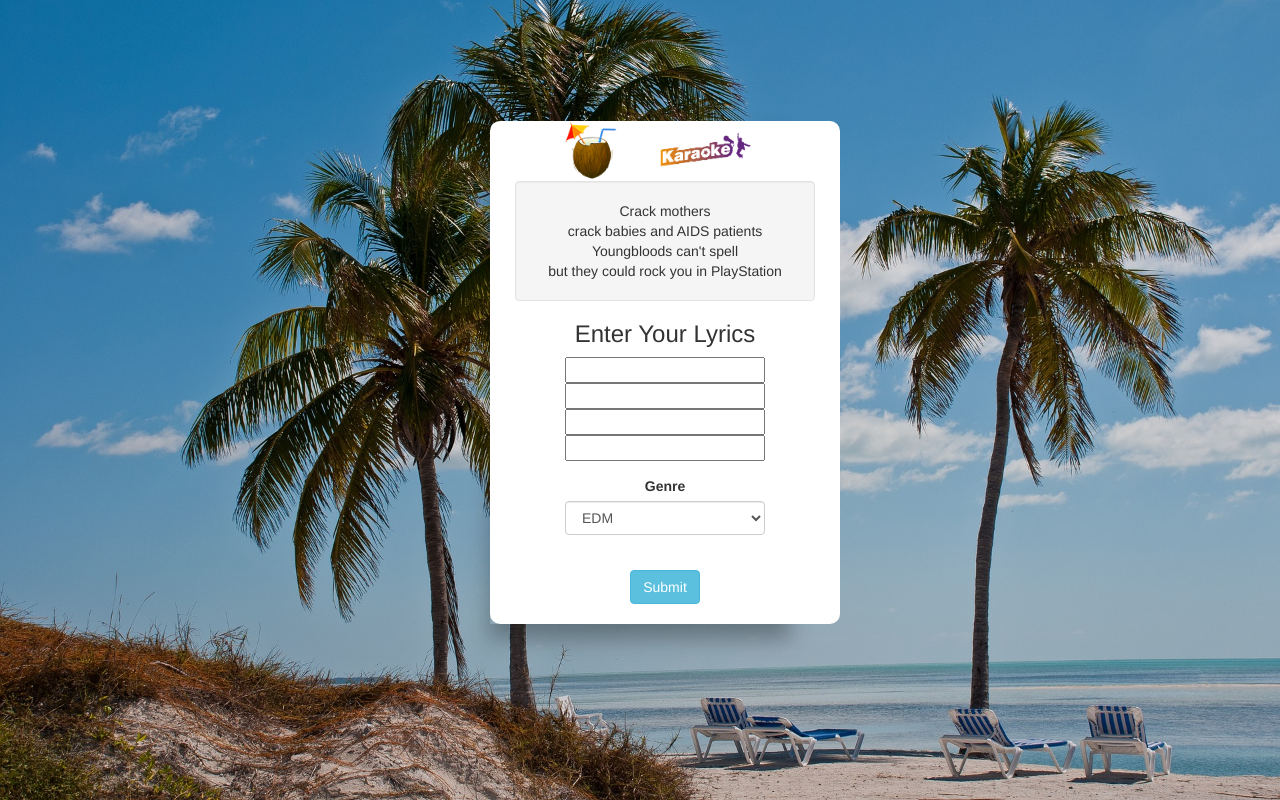
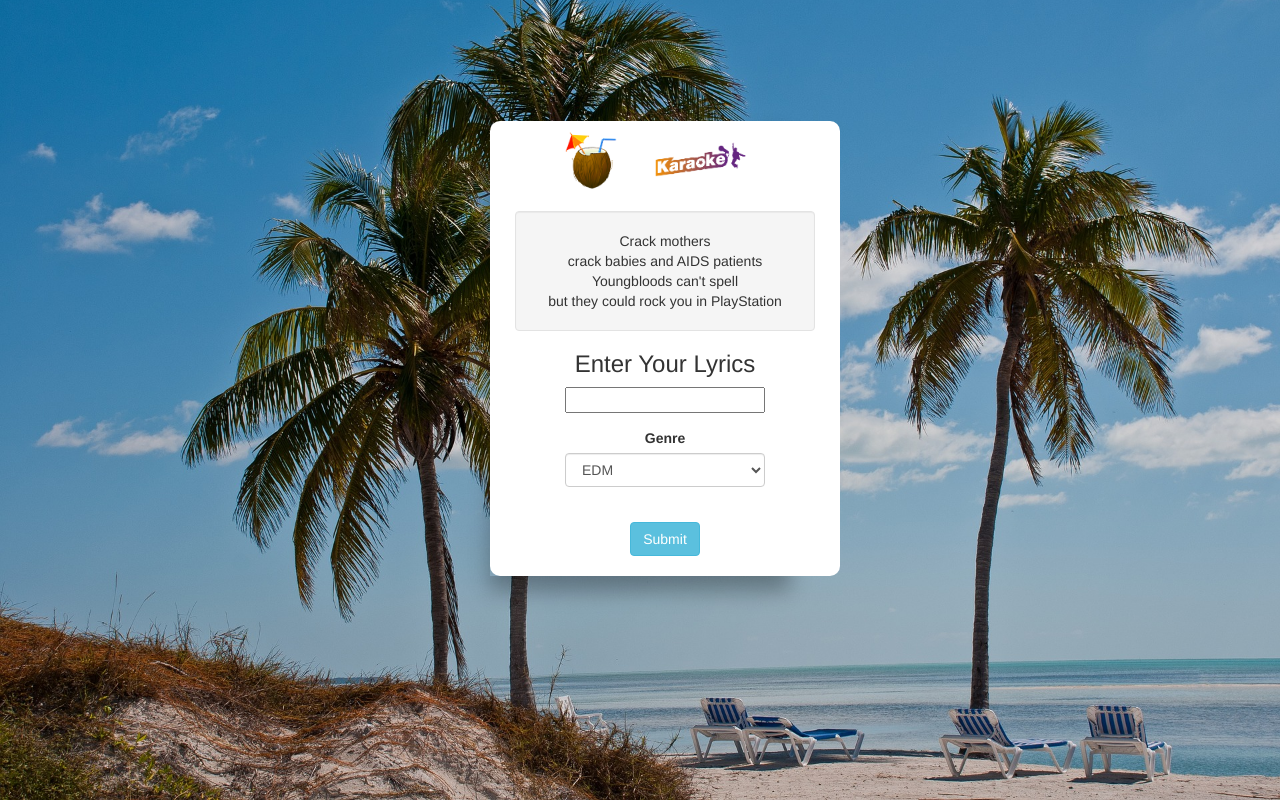
Before and after one commit to tonytran/CoconutKaraoke, a Flask app: page / in a window 1280 px wide. Run offline with Flask 2, Linux system fonts and the light colour scheme; some libraries are stand-ins or nearby versions.

Commit message:
completed input retrieval

```diff
--- a/app.py
+++ b/app.py
@@ -6,6 +6,7 @@ import jinja2
 from flask import Flask, render_template, request, redirect, url_for, abort, session
 
 app = Flask(__name__)
+app.config['SECRET_KEY'] = 'F34TF$($e34D';
 
 #app.config['MONGO_DBNAME'] = 'CK'  # CK = Coconut Karaoke
 #app.config['MONGO_URI'] = 'mongodb://'   # add path for settings
@@ -22,10 +23,9 @@ def index():
     listy = [note1,note2,note3,note4]
     if request.method == "POST":
         session['message'] = request.form['message']  # get search text
-        return redirect(url_for('index.html'))
+        print(session['message'])
+        return redirect(url_for('index'))
     return render_template('index.html', results=listy)
-
-
 
 
 if __name__ == '__main__':
--- a/static/css/style.css
+++ b/static/css/style.css
@@ -47,6 +47,13 @@ h1,h2,h3,p {
     padding: 0;
 }
 
+div.inputs {
+  padding-top: 10px;
+}
+
+div.images {
+  padding: 10px;
+}
 
 /* input outer layers */
 div.form-group {
@@ -66,7 +73,7 @@ div.well {
 
 
 /* button */
-.submit {
+.submity {
   padding: 20px;
 }
 
@@ -133,8 +140,3 @@ div.well {
 	from {left:-5%;}
 	to {left:100%;}
 	}
-
-div.animate {
-
-
-}
--- a/templates/index.html
+++ b/templates/index.html
@@ -36,15 +36,15 @@
 
 
           <div align="center" class="login_div">
-              <form class="login_form" action="#">
+              <form class="login_form">
                     <div class="row">
                       <div class="col-sm-12">
                         <div class="col-sm-2">
                         </div>
-                        <div class="col-sm-3">
+                        <div class="col-sm-3 images">
                           <img src="/static/img/coconut.png" alt="coconut" style="height: 60px;">
                         </div>
-                        <div class="col-sm-3">
+                        <div class="col-sm-3 images">
                           <img src="/static/img/karaoke.png" alt="coconut" style="height: 60px;">
                         </div>
                         <div class="col-sm-offset-4">
@@ -56,7 +56,7 @@
 
                     <!-- start of inputs -->
                      <div class="inputs">
-                       <form>
+
                        <!--input 1-->
                         <div class="well form-group">
                           {% for i in results %}
@@ -81,11 +81,7 @@
                             <form action="{{ url_for('index') }}" method='POST'>
                                 <div class="form-group">
                                     <input type="text" name="message"></input>
-                                    <input type="text" name="message"></input>
-                                    <input type="text" name="message"></input>
-                                    <input type="text" name="message"></input>
-                                </div>
-                            </form>
+
                        </div>
 
 
@@ -93,7 +89,7 @@
                         <!--input 3-->
                         <div class="form-group">
                         <label for="sel1">Genre</label>
-                           <select class="form-control" id="sel1">
+                           <select class="form-control">
                               <option>EDM</option>
                               <option>Classical</option>
                               <option>Pop</option>
@@ -101,19 +97,17 @@
                         </div>
 
 
-
                         <!--button-->
-                        <div class="submit">
+                        <div class="submity">
                            <button type="submit" class="btn btn-info">Submit</button>
                        </div>
 
-                       {% endblock %}
 
-                    </form>
+                        </form>
+                      </div>
                    </div>  <!-- end of inputs-->
               </div>
           </div> <!--end login_div-->
-
 
 
           <div class="col-lg-offset-3">  <!-- left offset-->
@@ -121,7 +115,7 @@
         </div> <!-- end col-lg-12-->
       </div> <!-- End Row -->
     </div> <!-- End Container -->
-
+    {% endblock %}
 
     <!-- <div class="animate">
        <img src="/static/img/coconut.png" id="A" alt="A" style="height:40px"/>
```
